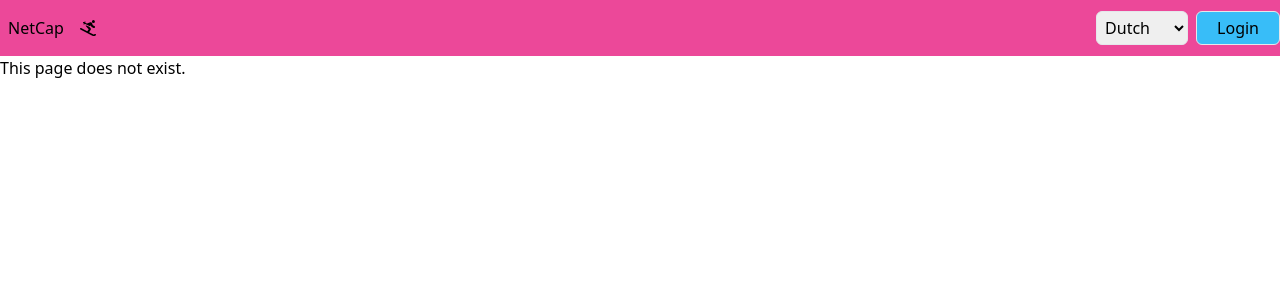
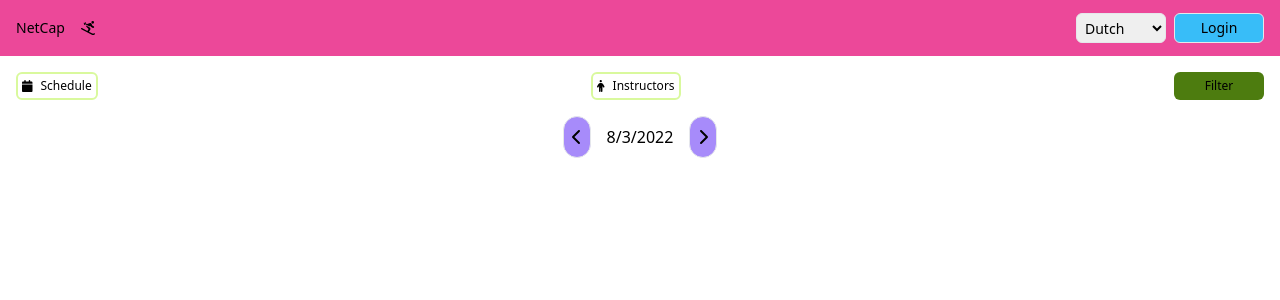
Before and after one commit to alohacyclist/frontend-netcap, a React (Create React App) app: page /results in a window 1280 px wide. Shown: the top 300 px of the page. Built offline with nearby package versions, Linux system fonts and the light colour scheme.

Commit message:
add results-page; elements for results-page; date-change-logic

```diff
--- /dev/null
+++ b/src/components/Elements/ScheduleSlider.jsx
@@ -0,0 +1,44 @@
+import { FontAwesomeIcon } from "@fortawesome/react-fontawesome";
+import { faChevronLeft, faChevronRight } from "@fortawesome/free-solid-svg-icons";
+import { useState } from "react";
+
+export function ScheduleSlider({dateSelected}) {
+  const [day, setDay] = useState(dateSelected)
+  const [today, setToday] = useState(new Date())
+
+
+  return (
+    <span className="flex justify-center items-center">
+
+      <button
+        className="border rounded-full p-2 bg-violet-400"
+        onClick={(e) => {
+          e.preventDefault()
+          setDay(today.setDate(today.getDate() - 1))
+        }}
+        >
+        <FontAwesomeIcon icon={faChevronLeft} />
+      </button>
+
+        <p
+          className="mx-4"
+          onChange={(e) => {
+            e.preventDefault()
+            setToday(day)
+          }}
+          >
+          {day}
+        </p>
+
+      <button
+        className="border rounded-full p-2 bg-violet-400"
+        onClick={(e) => {
+          e.preventDefault()
+          setDay(today.setDate(today.getDate() + 1))
+        }}
+        >
+        <FontAwesomeIcon icon={faChevronRight} />
+      </button>
+    </span>
+  )
+}
--- /dev/null
+++ b/src/components/Elements/TopButtons.jsx
@@ -0,0 +1,24 @@
+import { FontAwesomeIcon } from "@fortawesome/react-fontawesome";
+import { faCalendar, faPerson } from "@fortawesome/free-solid-svg-icons";
+
+
+export function TopButtons({topLeftButtonText, topCenterButtonText, topRightButtonText}) {
+  return (
+    <span className="flex justify-between">
+        <button className="m-4 border-2 border-lime-200 px-1 text-xs py-1 rounded-md">
+            <FontAwesomeIcon icon={faCalendar} className='mr-2'/>
+            {topLeftButtonText}
+        </button>
+        <button className="m-4 border-2 border-lime-200 rounded-md px-1 text-xs py-1">
+            <FontAwesomeIcon icon={faPerson} className='mr-2'/>
+            {topCenterButtonText}
+        </button>
+        <button
+            className="m-4 bg-lime-700 px-1 text-xs py-1 rounded-md"
+            style={{width: '5.625rem'}}
+            >
+            {topRightButtonText}
+        </button>
+    </span>
+  )
+}
--- a/src/components/Navbar/NavBar.jsx
+++ b/src/components/Navbar/NavBar.jsx
@@ -10,16 +10,19 @@ export function NavBar() {
 
   return (
     <>
-      <nav className='flex justify-between items-center h-14 bg-pink-500'>
+      <nav className='flex justify-between items-center h-14 bg-pink-500 text-sm'>
         <Link className='flex' to={"/"}>
-          <h1 className='mr-4 ml-2'>NetCap</h1>
+          <h1 className='mx-4'>NetCap</h1>
           <h2>
             <FontAwesomeIcon icon={faPersonSkiing} />
           </h2>
         </Link>
 
-        <span className='flex'>
-          <select className='mr-2 border rounded-md px-1 py-1'>
+        <span className='flex mr-4'>
+          <select
+            className='mr-2 border rounded-md px-1'
+            style={{width: '5.625rem'}}
+            >
             <option>Dutch</option>
             <option>English</option>
             <option>French</option>
@@ -28,7 +31,8 @@ export function NavBar() {
           </select>
 
           <button
-            className='flex px-5 py-1 border bg-sky-400 rounded-md cursor-pointer'
+            className='border bg-sky-400 rounded-md cursor-pointer text-center py-1'
+            style={{width: '5.625rem'}}
             onClick={() => setOpenLogin(!openLogin)}
           >
             Login
--- a/src/components/PopUp.jsx
+++ b/src/components/PopUp.jsx
@@ -1,13 +1,17 @@
+import { useNavigate } from "react-router-dom";
+
 export function PopUp({ children, close, btnTxt, headline, z }) {
+  const navigate = useNavigate()
+
   const handleSubmit = async (e) => {
     e.preventDefault();
+    navigate('/results', {replace: true})
   };
+
 
   return (
     <>
-      <div
-        className={`flex flex-col w-screen h-screen justify-center items-center fixed ${z}`}
-      >
+      <div className={`flex flex-col w-screen h-screen justify-center items-center fixed ${z}`}>
         <div className='w-80 flex flex-col items-center justify-center'>
           <h1 className='mb-8 text-2xl'>{headline}</h1>
           <form
--- a/src/components/index.js
+++ b/src/components/index.js
@@ -8,3 +8,5 @@ export { LocationSelection } from "./Location/LocationSelection";
 export { SignUpForm } from "./Login_SignUp/SignUpForm";
 export { SearchStart } from "./Search/SearchStart";
 export { SearchInput } from "./Search/SearchInput";
+export { ScheduleSlider } from "./Elements/ScheduleSlider";
+export { TopButtons } from "./Elements/TopButtons";
--- a/src/index.js
+++ b/src/index.js
@@ -3,7 +3,7 @@ import ReactDOM from "react-dom/client";
 import "./index.css";
 import App from "./App";
 import { BrowserRouter, Route, Routes } from "react-router-dom";
-import { NotFound, Start } from "./pages";
+import { NotFound, Start, Results } from "./pages";
 
 const root = ReactDOM.createRoot(document.getElementById("root"));
 root.render(
@@ -12,7 +12,7 @@ root.render(
       <Routes>
         <Route path='/' element={<App />}>
           <Route index element={<Start />} />
-
+          <Route path='/results' element={<Results />} />
           <Route path='*' element={<NotFound />} />
         </Route>
       </Routes>
--- /dev/null
+++ b/src/pages/Results.jsx
@@ -0,0 +1,16 @@
+import { ScheduleSlider } from "../components/Elements/ScheduleSlider";
+import { TopButtons } from "../components/Elements/TopButtons";
+
+export function Results() {
+
+  return (
+    <div>
+        <TopButtons
+        topLeftButtonText={'Schedule'}
+        topCenterButtonText={'Instructors'}
+        topRightButtonText={'Filter'}
+        />
+        <ScheduleSlider dateSelected={new Date().toLocaleDateString()}/>
+    </div>
+  )
+}
--- a/src/pages/index.js
+++ b/src/pages/index.js
@@ -1,2 +1,3 @@
 export { NotFound } from "./NotFound";
 export { Start } from "./Start";
+export { Results } from "./Results";
```
Also changed, not shown: 2 other files (tests, documents, lock files or other folders).
